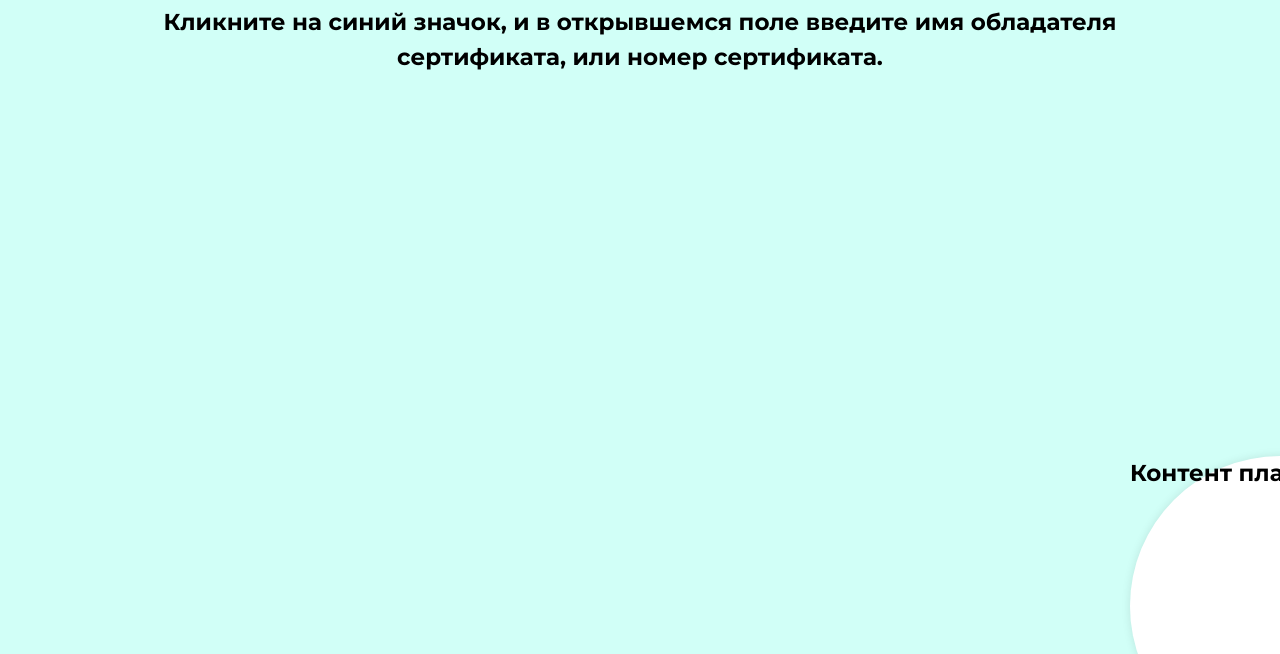
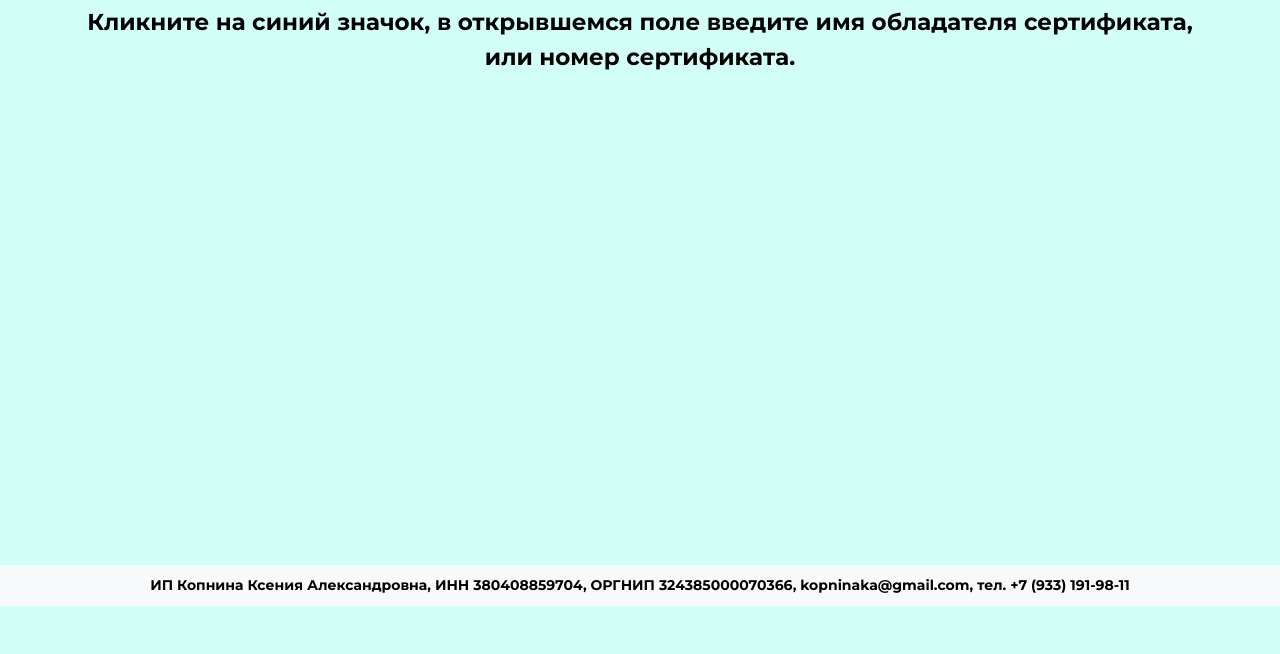
Before and after one commit to BarsikPixi/widget-hosting, a plain HTML site: page index.html in a window 1280 px wide. Shown: the part 194-848 px from the top of the page. After the commit the page ends 800 px from the top, so only its background shows below. Drawn offline with nearby package versions, Linux system fonts and the light colour scheme; a script that the page names is missing.

Commit message:
Update index.html

```diff
--- a/index.html
+++ b/index.html
@@ -9,9 +9,6 @@
     <style>
         body {
             background-color: #d1fff7; /* Фон страницы */
-            position: relative;
-            height: 100vh;
-            overflow: hidden;
         }
         #widget-container {
             margin-top: 30px;
@@ -41,15 +38,16 @@
             color: #000000; /* Цвет текста */
             font-weight: bold; /* Жирный шрифт */
         }
-        .bottom-right-box {
-            position: fixed;
-            bottom: -150px;
-            right: -150px;
-            background-color: #ffffff;
-            border-radius: 50%;
-            width: 300px;
-            height: 300px;
-            box-shadow: 0px 0px 10px rgba(0, 0, 0, 0.1);
+        footer {
+            background-color: #f8f9fa; /* Светлый фон подвала */
+            padding: 10px 0; /* Отступы внутри подвала */
+            position: absolute;
+            width: 100%;
+            bottom: 0;
+            font-family: 'Montserrat', sans-serif;
+            font-size: 14px;
+            text-align: center;
+            color: #000000; /* Черный цвет текста */
         }
     </style>
 </head>
@@ -57,14 +55,14 @@
     <div class="container text-center mt-5">
         <h1>Добро пожаловать на страницу проверки подлинности NFT-Сертификатов</h1>
         <h1 class="highlight">3D-Академии Ксении Копниной</h1>
-        <p>Кликните на синий значок, и в открывшемся поле введите имя обладателя сертификата, или номер сертификата.</p>
+        <p>Кликните на синий значок, в открывшемся поле введите имя обладателя сертификата, или номер сертификата.</p>
     </div>
     <div id="widget-container" class="container text-center">
         <div id="edu-widget"></div>
     </div>
-    <div class="bottom-right-box">
-        <p>Контент плашки</p>
-    </div>
+    <footer>
+        ИП Копнина Ксения Александровна, ИНН 380408859704, ОРГНИП 324385000070366, kopninaka@gmail.com, тел. +7 (933) 191-98-11
+    </footer>
     <script src="https://widget.educhain.cloud/widget.js"></script>
     <link href="https://widget.educhain.cloud/widget.css" rel="stylesheet"/>
     <script>
```
